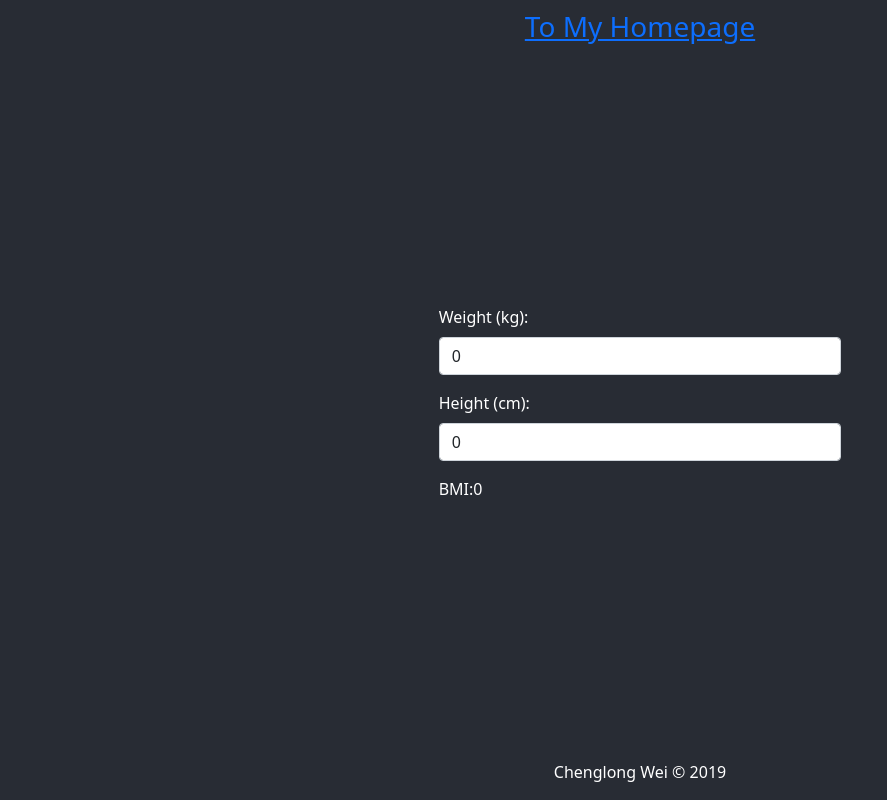
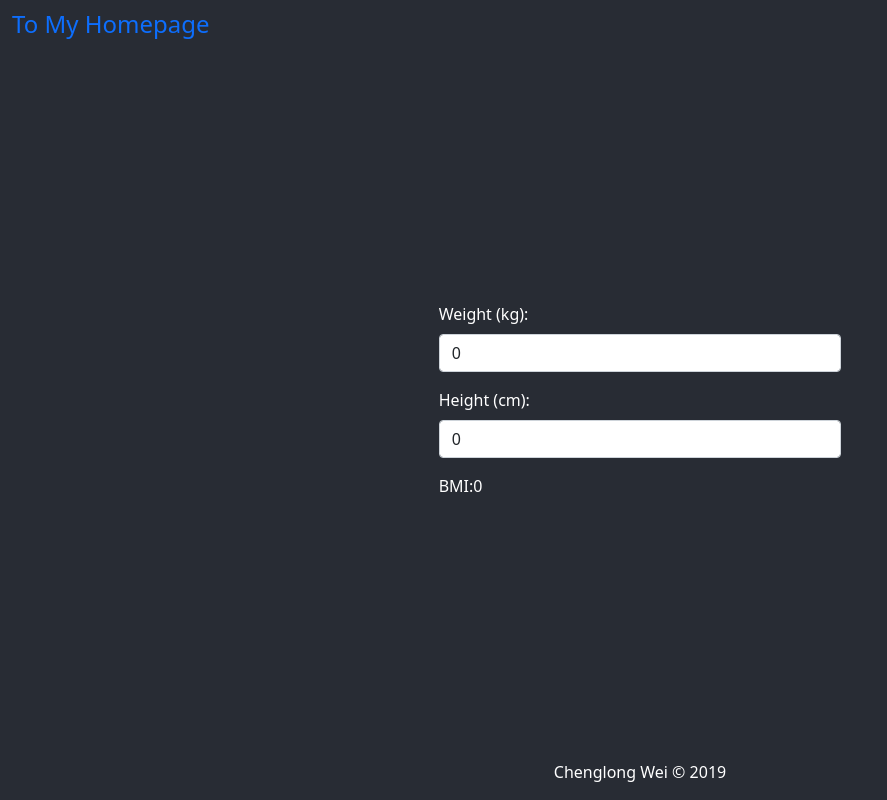
Before and after one commit to longprowei/bmi-calculator, a React (Create React App) app: page / in a window 1280 px wide. Shown: the whole page, without its empty margins (0-887 px from the left). Built offline with nearby package versions, Linux system fonts and the light colour scheme.

Commit message:
update style and upgrade packages

```diff
--- a/package.json
+++ b/package.json
@@ -29,5 +29,6 @@
       "last 1 firefox version",
       "last 1 safari version"
     ]
-  }
+  },
+  "homepage": "."
 }
--- a/src/App.js
+++ b/src/App.js
@@ -8,7 +8,7 @@ function App() {
       <div className="container-fluid">
         <div className="app-container row">
           <header className="mb-auto">
-            <h3 className="text-center text-md-left"><a href="/">To My Homepage</a></h3>
+            <h4 className="text-md-start"><a href="/">To My Homepage</a></h4>
           </header>
           <main className="align-self-center">
             <Calculator />
--- a/src/App.scss
+++ b/src/App.scss
@@ -4,6 +4,12 @@
 
 header {
   padding: 10px 0;
+  h4 a {
+    text-decoration: none;
+    &:hover {
+      text-decoration: underline;
+    }
+  }
 }
 
 footer {
```
Also changed, not shown: 1 other file (tests, documents, lock files or other folders).
